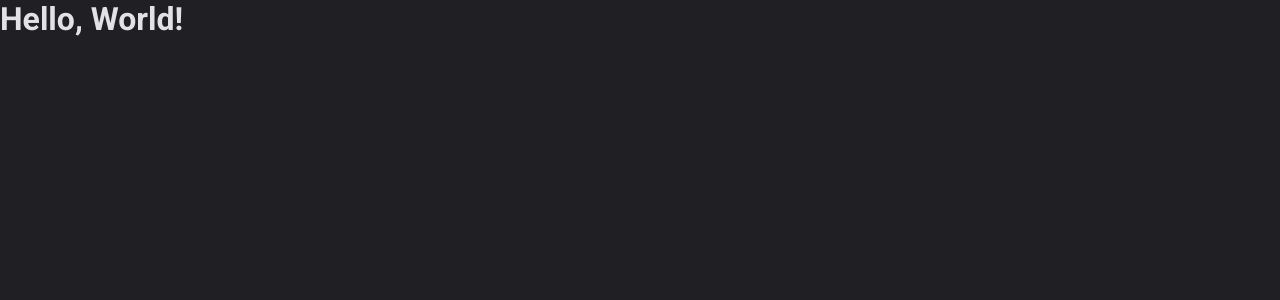
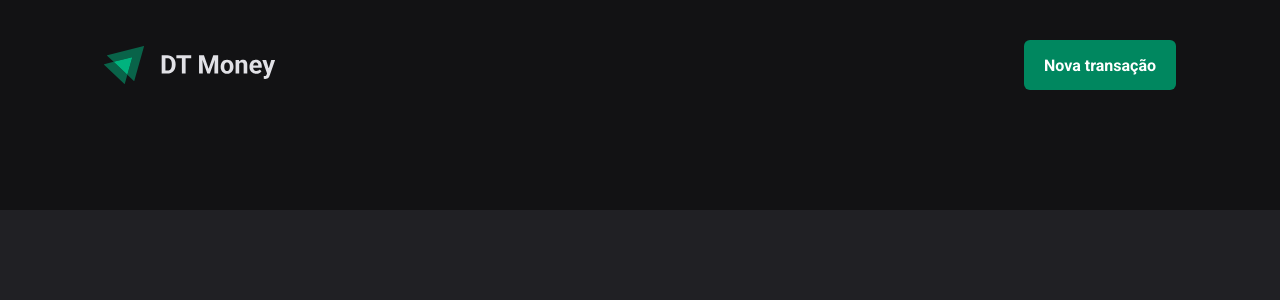
Before and after one commit to siquara/dt-money, a React (Vite) app: page / in a window 1280 px wide. Shown: the top 300 px of the page. Built offline with nearby package versions, Linux system fonts and the light colour scheme.

Commit message:
Feat [ Criacao do componente de Header]

```diff
--- a/src/App.tsx
+++ b/src/App.tsx
@@ -1,12 +1,13 @@
 import { ThemeProvider } from "styled-components";
 import { defaultTheme } from "./styles/themes/deafault";
 import { GlobalStyle } from "./styles/global";
+import { Transactions } from "./pages/Transactions/Transactions";
 
 export function App() {
   return (
     <ThemeProvider theme={defaultTheme}>
       <GlobalStyle />
-      <h1>Hello, World!</h1>
+      <Transactions />
     </ThemeProvider>
 
   );
--- /dev/null
+++ b/src/components/Header/Header.tsx
@@ -0,0 +1,12 @@
+import { HeaderContainer, HeaderContent, NewTransactionButton } from "./styles";
+import logoImage from "../../assets/logo.svg";
+export function Header() {
+  return (
+    <HeaderContainer>
+      <HeaderContent>
+        <img src={logoImage} alt="dt money" />
+        <NewTransactionButton type="button">Nova transação</NewTransactionButton>
+      </HeaderContent>
+    </HeaderContainer>
+  );
+}
--- /dev/null
+++ b/src/components/Header/styles.ts
@@ -0,0 +1,33 @@
+import styled from "styled-components";
+
+export const HeaderContainer = styled.header`
+  background-color: ${(props) => props.theme["gray-900"]};
+  padding: 2.5rem 0 7.5rem;
+`;
+
+export const HeaderContent = styled.div`
+  width: 100%;
+  max-width: 1120px;
+  margin: 0 auto;
+  padding: 0 1.5rem;
+
+  display: flex;
+  justify-content: space-between;
+  align-items: center;
+`;
+
+export const NewTransactionButton = styled.button`
+  background-color: ${(props) => props.theme["green-500"]};
+  color: ${(props) => props.theme.white};
+  height: 50px;
+  border: 0;
+  font-weight: 600;
+  padding: 0 1.25rem;
+  border-radius: 6px;
+  cursor: pointer;
+  transition: background-color 0.2s;
+
+  &:hover {
+    background-color: ${(props) => props.theme["green-700"]};
+  }
+`;
--- /dev/null
+++ b/src/pages/Transactions/Transactions.tsx
@@ -0,0 +1,9 @@
+import { Header } from "../../components/Header/Header"
+
+export function Transactions() {
+    return (
+        <div>
+            <Header />
+        </div>
+    );
+}
```
Also changed, not shown: src/assets/logo.svg (added), src/pages/Transactions/styles.ts (added).
